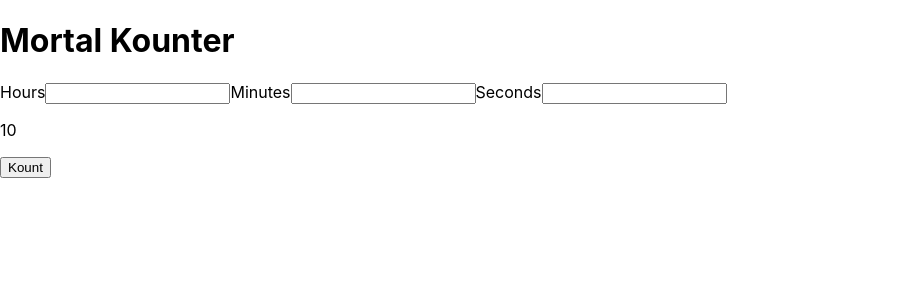
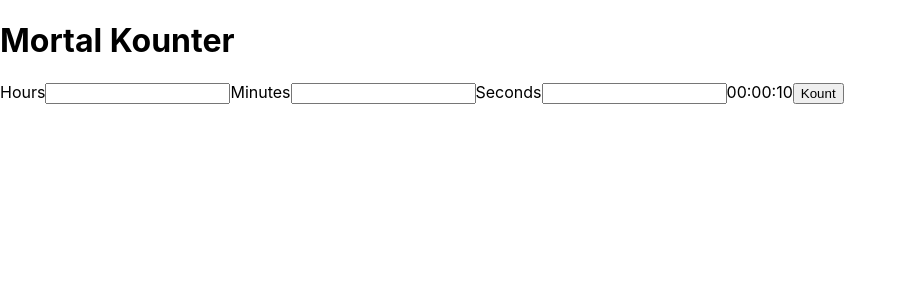
Before and after one commit to HajimeSonkai/mortal-kount, a React (Create React App) app: page / in a window 1280 px wide. Shown: the top 300 px of the page, without its empty margins (0-907 px from the left). Built offline with nearby package versions, Linux system fonts and the light colour scheme; the HTML template or start-up script is replaced by a standard one.

Commit message:
criado o time display

```diff
--- a/src/Components/KountDown.js
+++ b/src/Components/KountDown.js
@@ -1,5 +1,6 @@
 import React from 'react';
 import TimeInput from './TimeImput';
+import TimeDisplay from './TimeDisplay';
 
 class KountDown extends React.Component {
     constructor () {
@@ -20,10 +21,11 @@ startCountdown = () => {
 }
 
     render(){
+        const {secondsRemaining} = this.state
         return (
             <>
             <TimeInput />
-            <p>{ this.state.secondsRemaining }</p>
+            <TimeDisplay secondsRemaining = { secondsRemaining } />
             <button onClick = { this.startCountdown }>Kount</button>
             </>
         );
--- /dev/null
+++ b/src/Components/TimeDisplay.js
@@ -0,0 +1,16 @@
+import React from 'react';
+
+class TimeDisplay extends React.Component {
+  render() {
+    const { secondsRemaining } = this.props;
+    const num = new Date(secondsRemaining*1000).toISOString().substr(11, 8);
+
+    return (
+      <>
+        <span>{ num }</span>
+      </>
+    )
+  }
+}
+
+export default TimeDisplay;
```
